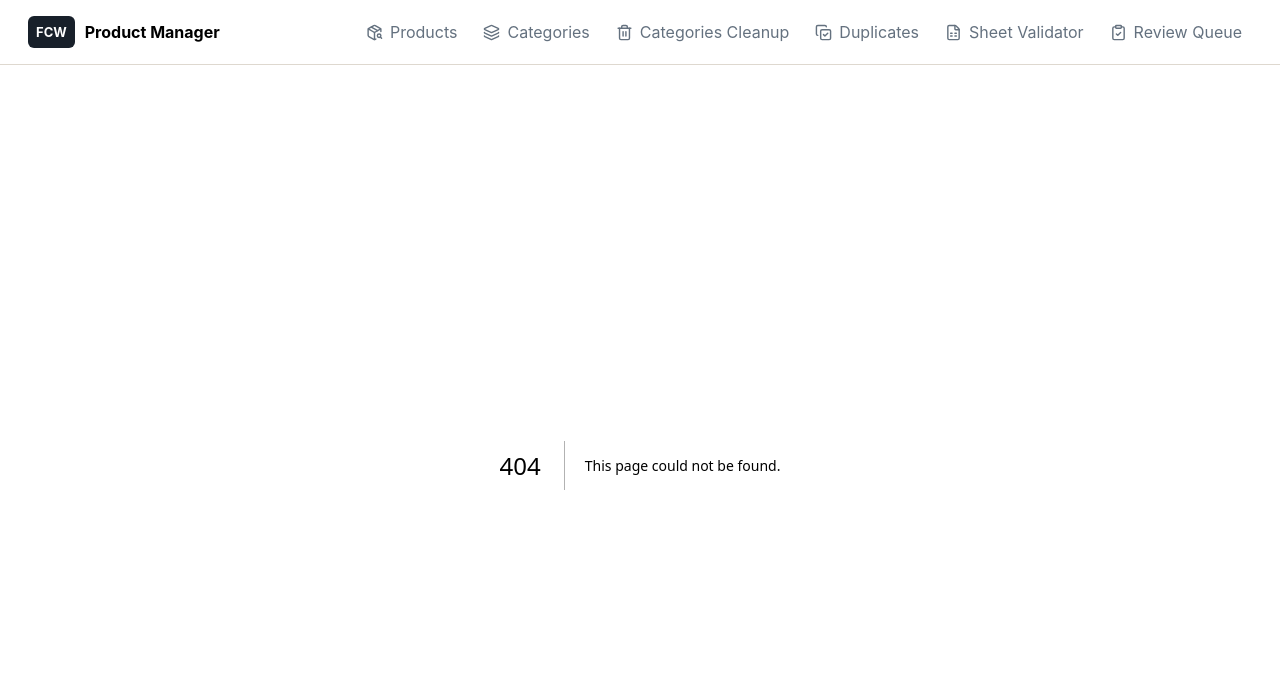
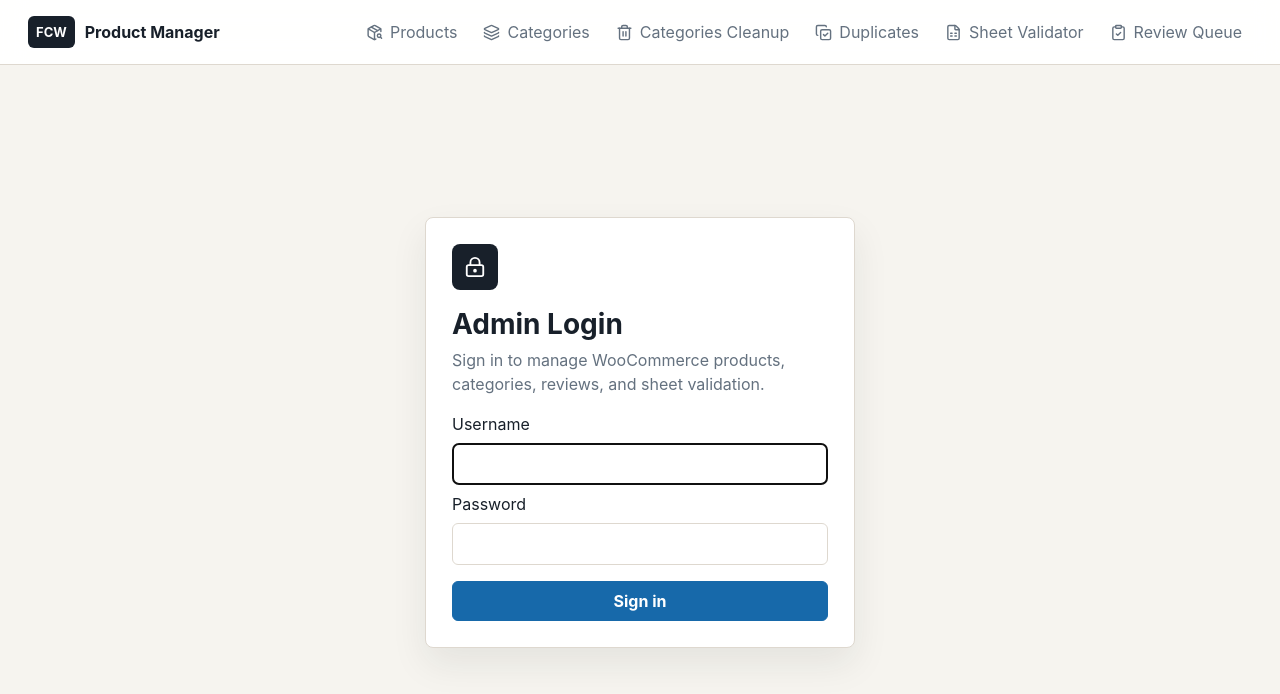
Before and after one commit to maricejugilon/product_manager, a Next.js app: page /login in a window 1280 px wide. Before the commit this address had no page. Shown: the top 694 px of the page. Built offline with nearby package versions, Linux system fonts and the light colour scheme.

Commit message:
Add admin login screen

```diff
--- /dev/null
+++ b/app/api/login/route.ts
@@ -0,0 +1,33 @@
+import { NextResponse } from "next/server";
+
+import { adminPassword, adminSessionCookieName, adminSessionToken, adminUsername, safeRedirectPath } from "@/lib/auth";
+
+export async function POST(request: Request) {
+  const formData = await request.formData();
+  const username = String(formData.get("username") ?? "");
+  const password = String(formData.get("password") ?? "");
+  const nextPath = safeRedirectPath(formData.get("next"));
+  const expectedPassword = adminPassword();
+
+  if (!expectedPassword || (username === adminUsername() && password === expectedPassword)) {
+    const response = NextResponse.redirect(new URL(nextPath, request.url), { status: 303 });
+
+    if (expectedPassword) {
+      response.cookies.set(adminSessionCookieName, await adminSessionToken(), {
+        httpOnly: true,
+        maxAge: 60 * 60 * 12,
+        path: "/",
+        sameSite: "lax",
+        secure: process.env.NODE_ENV === "production"
+      });
+    }
+
+    return response;
+  }
+
+  const loginUrl = new URL("/login", request.url);
+  loginUrl.searchParams.set("error", "1");
+  loginUrl.searchParams.set("next", nextPath);
+
+  return NextResponse.redirect(loginUrl, { status: 303 });
+}
--- /dev/null
+++ b/app/api/logout/route.ts
@@ -0,0 +1,17 @@
+import { NextResponse } from "next/server";
+
+import { adminSessionCookieName } from "@/lib/auth";
+
+export async function GET(request: Request) {
+  const response = NextResponse.redirect(new URL("/login", request.url));
+
+  response.cookies.set(adminSessionCookieName, "", {
+    httpOnly: true,
+    maxAge: 0,
+    path: "/",
+    sameSite: "lax",
+    secure: process.env.NODE_ENV === "production"
+  });
+
+  return response;
+}
--- a/app/globals.css
+++ b/app/globals.css
@@ -110,6 +110,75 @@ button {
   padding: 28px 0 52px;
 }
 
+.login-page {
+  min-height: calc(100vh - 65px);
+  display: grid;
+  place-items: center;
+  padding: 40px 20px;
+}
+
+.login-panel {
+  display: grid;
+  gap: 18px;
+  width: min(100%, 430px);
+  padding: 26px;
+  background: var(--panel);
+  border: 1px solid var(--line);
+  border-radius: 8px;
+  box-shadow: var(--shadow);
+}
+
+.login-icon {
+  display: grid;
+  width: 46px;
+  height: 46px;
+  place-items: center;
+  color: #fff;
+  background: var(--ink);
+  border-radius: 8px;
+}
+
+.login-panel h1 {
+  margin: 0;
+  font-size: 28px;
+  line-height: 1.15;
+  letter-spacing: 0;
+}
+
+.login-panel p {
+  margin: 8px 0 0;
+  color: var(--muted);
+  line-height: 1.5;
+}
+
+.login-form {
+  display: grid;
+  gap: 9px;
+}
+
+.login-form input {
+  width: 100%;
+  min-height: 42px;
+  padding: 9px 11px;
+  color: var(--ink);
+  background: #fff;
+  border: 1px solid var(--line);
+  border-radius: 6px;
+}
+
+.login-form .button {
+  margin-top: 7px;
+  justify-content: center;
+}
+
+.login-error {
+  padding: 10px 12px;
+  color: var(--red) !important;
+  background: #fff1f1;
+  border: 1px solid #f0c6c6;
+  border-radius: 6px;
+}
+
 .page-head {
   display: flex;
   align-items: flex-start;
--- a/app/layout.tsx
+++ b/app/layout.tsx
@@ -1,6 +1,6 @@
 import type { Metadata } from "next";
 import Link from "next/link";
-import { ClipboardCheck, CopyCheck, FileSpreadsheet, Layers3, PackageSearch, Trash2 } from "lucide-react";
+import { ClipboardCheck, CopyCheck, FileSpreadsheet, Layers3, LogOut, PackageSearch, Trash2 } from "lucide-react";
 
 import "./globals.css";
 
@@ -43,6 +43,12 @@ export default function RootLayout({ children }: { children: React.ReactNode })
               <ClipboardCheck size={17} />
               Review Queue
             </Link>
+            {process.env.APP_ADMIN_PASSWORD ? (
+              <a href="/api/logout">
+                <LogOut size={17} />
+                Logout
+              </a>
+            ) : null}
           </nav>
         </header>
         {children}
--- /dev/null
+++ b/app/login/page.tsx
@@ -0,0 +1,44 @@
+import { LockKeyhole } from "lucide-react";
+
+import { safeRedirectPath } from "@/lib/auth";
+
+type LoginSearchParams = Record<string, string | string[] | undefined>;
+
+function first(value: string | string[] | undefined) {
+  return Array.isArray(value) ? value[0] : value;
+}
+
+export default async function LoginPage({
+  searchParams
+}: {
+  searchParams?: Promise<LoginSearchParams> | LoginSearchParams;
+}) {
+  const params = searchParams ? await searchParams : {};
+  const nextPath = safeRedirectPath(first(params.next));
+  const hasError = first(params.error) === "1";
+
+  return (
+    <main className="login-page">
+      <section className="login-panel">
+        <div className="login-icon">
+          <LockKeyhole size={22} />
+        </div>
+        <div>
+          <h1>Admin Login</h1>
+          <p>Sign in to manage WooCommerce products, categories, reviews, and sheet validation.</p>
+        </div>
+        {hasError ? <p className="login-error">Incorrect username or password.</p> : null}
+        <form className="login-form" action="/api/login" method="post">
+          <input type="hidden" name="next" value={nextPath} />
+          <label htmlFor="username">Username</label>
+          <input id="username" name="username" type="text" autoComplete="username" required autoFocus />
+          <label htmlFor="password">Password</label>
+          <input id="password" name="password" type="password" autoComplete="current-password" required />
+          <button className="button" type="submit">
+            Sign in
+          </button>
+        </form>
+      </section>
+    </main>
+  );
+}
--- /dev/null
+++ b/lib/auth.ts
@@ -0,0 +1,40 @@
+export const adminSessionCookieName = "fcw_admin_session";
+
+export function adminUsername() {
+  return process.env.APP_ADMIN_USERNAME || "admin";
+}
+
+export function adminPassword() {
+  return process.env.APP_ADMIN_PASSWORD || "";
+}
+
+function bytesToHex(bytes: ArrayBuffer) {
+  return [...new Uint8Array(bytes)].map((byte) => byte.toString(16).padStart(2, "0")).join("");
+}
+
+export async function adminSessionToken() {
+  const username = adminUsername();
+  const password = adminPassword();
+  const secret = process.env.APP_AUTH_SECRET || password;
+  const payload = new TextEncoder().encode(`${username}:${password}:${secret}`);
+
+  return bytesToHex(await crypto.subtle.digest("SHA-256", payload));
+}
+
+export async function isValidAdminSession(value: string | undefined) {
+  return Boolean(adminPassword() && value && value === (await adminSessionToken()));
+}
+
+export function safeRedirectPath(value: FormDataEntryValue | string | null | undefined) {
+  const path = typeof value === "string" ? value : "";
+
+  if (!path.startsWith("/") || path.startsWith("//") || path.includes("://")) {
+    return "/";
+  }
+
+  if (path.startsWith("/login") || path.startsWith("/api/login")) {
+    return "/";
+  }
+
+  return path;
+}
```
Also changed, not shown: proxy.ts (+27 -21 lines), 2 other files (tests, documents, lock files or other folders).
